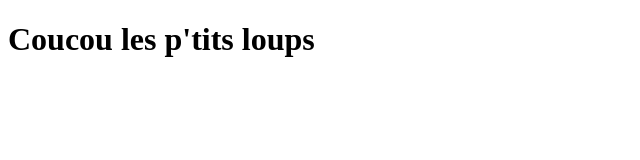
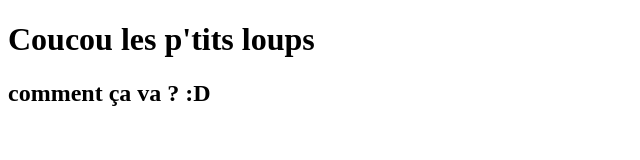
Before and after one commit to alexisben/mmi2027-museum, a plain HTML site: page index.html in a window 1280 px wide. Shown: the whole page, without its empty margins (0-640 px from the left). Drawn offline with Linux system fonts and the light colour scheme.

Commit message:
ahjout h2

```diff
--- a/index.html
+++ b/index.html
@@ -7,5 +7,6 @@
 </head>
 <body>
   <h1>Coucou les p'tits loups</h1>
+  <h2>comment ça va ? :D</h2>
 </body>
 </html>
```
